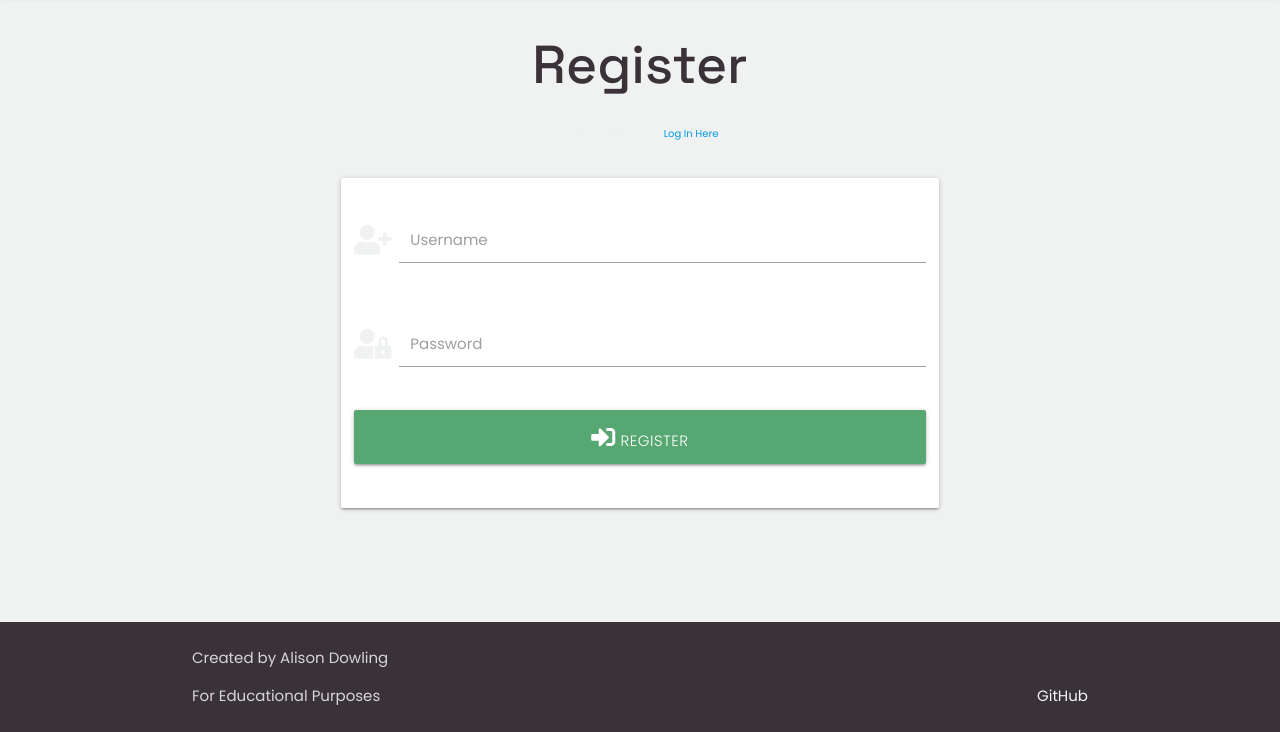
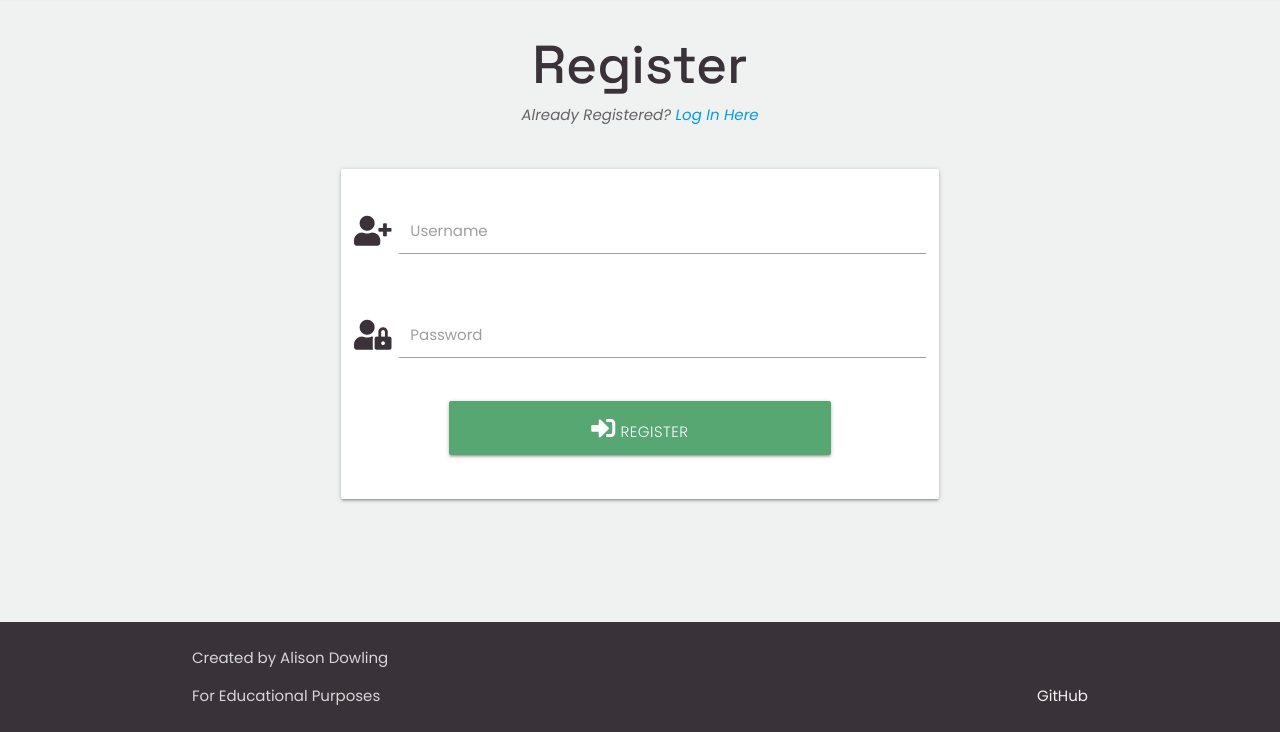
Before and after one commit to adowlin/project-3-brew-exchange, a Flask app: page /register in a window 1280 px wide. Shown: the part 68-800 px from the top of the page. Run offline with Flask 2, Linux system fonts and the light colour scheme; some libraries are stand-ins or nearby versions.

Commit message:
Add custom CSS to style text on register.html

```diff
--- a/static/css/style.css
+++ b/static/css/style.css
@@ -171,6 +171,19 @@ h2,
     font-weight: 300;
 }
 
+/* Register */
+
+.auth-text {
+    font-size: 1rem;
+    font-style: italic;
+    margin-top: -0.75rem;
+    color:rgb(58, 50, 56, 0.75);
+}
+
+.register-form {
+    color:rgb(58, 50, 56);
+}
+
 /* Footer */
 
 .page-footer {
--- a/templates/register.html
+++ b/templates/register.html
@@ -3,14 +3,14 @@
     <h2 class="center-align">Register</h2>
     <div class="row">
         <div class="col s12">
-            <p class="center-align">
+            <p class="center-align auth-text">
                 Already Registered?
                 <a href="#">Log In Here</a>
             </p>
         </div>
     </div>
 
-    <div class="row register-form-wrapper">
+    <div class="row register-form">
         <form action="{{ url_for('register') }}" method="POST" class="col s12 m8 offset-m2">
             <div class="card-panel">
                 <!-- Username -->
@@ -33,7 +33,7 @@
                 </div>
                 <!-- Register Button -->
                 <div class="row">
-                    <button type="submit" class="col s12 btn-large text-shadow green-btn">
+                    <button type="submit" class="col s8 offset-s2 btn-large text-shadow green-btn">
                         <i class="fas fa-sign-in-alt"></i> Register
                     </button>
                 </div>
```
